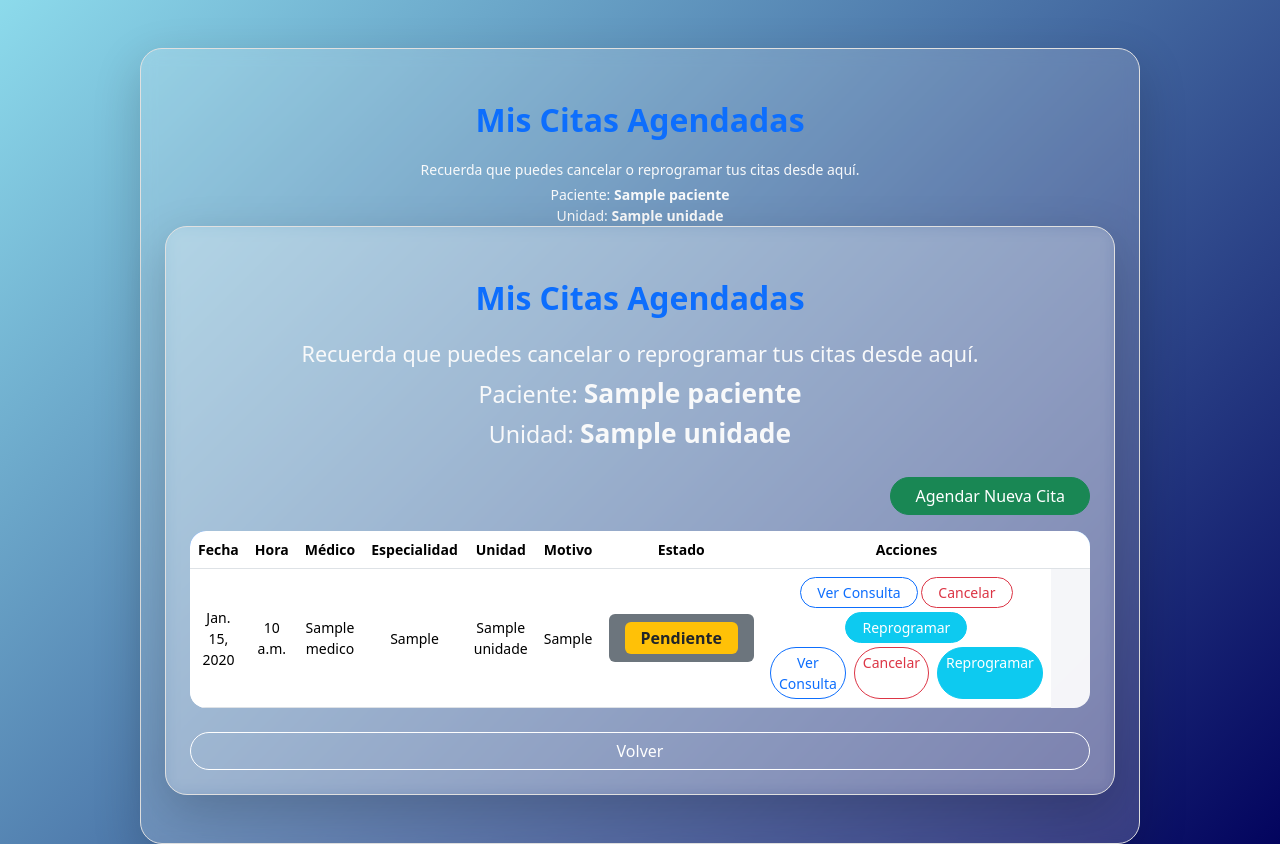
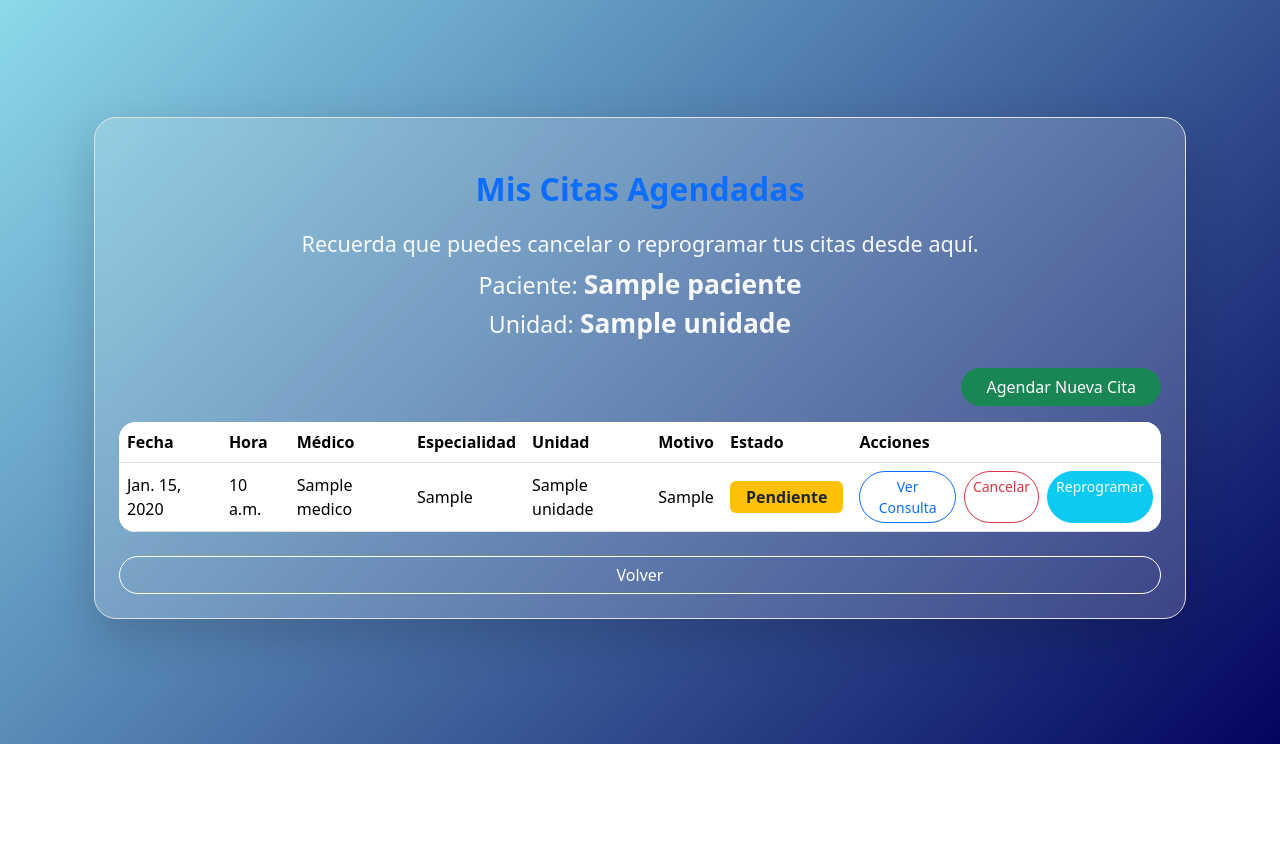
Before and after one commit to Eliasovalle22/eps_salud, a Django app: template core/templates/core/citas_paciente.html in a window 1280 px wide. Shown: the part 56-900 px from the top of the page. After the commit the page ends 800 px from the top, so only its background shows below. Run offline with Django 5.2, Linux system fonts and the light colour scheme; the template is opened without the code that fills it: values that come from a table or form of the project are taken from there, others are empty; tables that the repository leaves empty hold one stand-in row (values such as "Sample post").

Commit message:
citas.paciente
arreglo

```diff
--- a/core/templates/core/citas_paciente.html
+++ b/core/templates/core/citas_paciente.html
@@ -1,14 +1,6 @@
 {% extends 'base.html' %}
 {% block content %}
 <div class="container mt-5 d-flex flex-column align-items-center justify-content-center" style="min-height: 80vh;">
-    <div class="card shadow-lg p-4 w-100" style="max-width: 1000px; background: rgba(255,255,255,0.18); border-radius: 22px; backdrop-filter: blur(8px); border: 1.5px solid #e0e0e0;">
-        <div class="mb-4 text-center">
-            <i class="bi bi-calendar-heart" style="font-size: 2.5rem; color: #0d6efd;"></i>
-            <h2 class="mt-2 mb-0 fw-bold text-primary">Mis Citas Agendadas</h2>
-            <small class="text-light">
-                <p class="mb-1">Recuerda que puedes cancelar o reprogramar tus citas desde aquí.</p>
-                Paciente: <strong>{{ paciente.nombre }}</strong><br>
-                Unidad: <strong>{{ paciente.unidad.nombre }}</strong>
     <div class="card shadow-lg p-4 w-100" style="max-width: 1100px; background: rgba(255,255,255,0.18); border-radius: 22px; backdrop-filter: blur(8px); border: 1.5px solid #e0e0e0;">
         <div class="mb-4 text-center">
             <i class="bi bi-calendar-heart" style="font-size: 2.5rem; color: #0d6efd;"></i>
@@ -36,7 +28,6 @@
                             <th>Unidad</th>
                             <th>Motivo</th>
                             <th>Estado</th>
-                            <th>Acciones</th>
                             <th style="min-width: 260px;">Acciones</th>
                         </tr>
                     </thead>
@@ -50,9 +41,6 @@
                             <td>{{ cita.unidad.nombre }}</td>
                             <td>{{ cita.motivo }}</td>
                             <td>
-
-                                <span class="badge {% if cita.estado == 'pendiente' %}bg-warning text-dark{% elif cita.estado == 'realizada' %}bg-success{% else %}bg-secondary{% endif %} px-3 py-2 fs-6">
-
                                 <span class="badge
                                     {% if cita.estado == 'pendiente' or cita.estado == 'P' %}bg-warning text-dark
                                     {% elif cita.estado == 'realizada' or cita.estado == 'C' %}bg-success
@@ -62,10 +50,6 @@
                                 </span>
                             </td>
                             <td>
-                                <a href="{% url 'detalle_cita_paciente' cita.id %}" class="btn btn-sm btn-outline-primary mb-1 rounded-pill px-3 {% if not cita.consulta %}disabled{% endif %}">Ver Consulta</a>
-                                <a href="{% url 'cancelar_cita' cita.id %}" class="btn btn-sm btn-outline-danger mb-1 rounded-pill px-3">Cancelar</a>
-                                <a href="{% url 'reprogramar_cita' cita.id %}" class="btn btn-sm btn-info mb-1 rounded-pill px-3 text-white">Reprogramar</a>
-
                                 <div class="d-flex flex-nowrap gap-2">
                                     <a href="{% url 'detalle_cita_paciente' cita.id %}" class="btn btn-sm btn-outline-primary rounded-pill px-2 {% if not cita.consulta %}disabled{% endif %}">Ver Consulta</a>
                                     <a href="{% url 'cancelar_cita' cita.id %}" class="btn btn-sm btn-outline-danger rounded-pill px-2">Cancelar</a>
```
